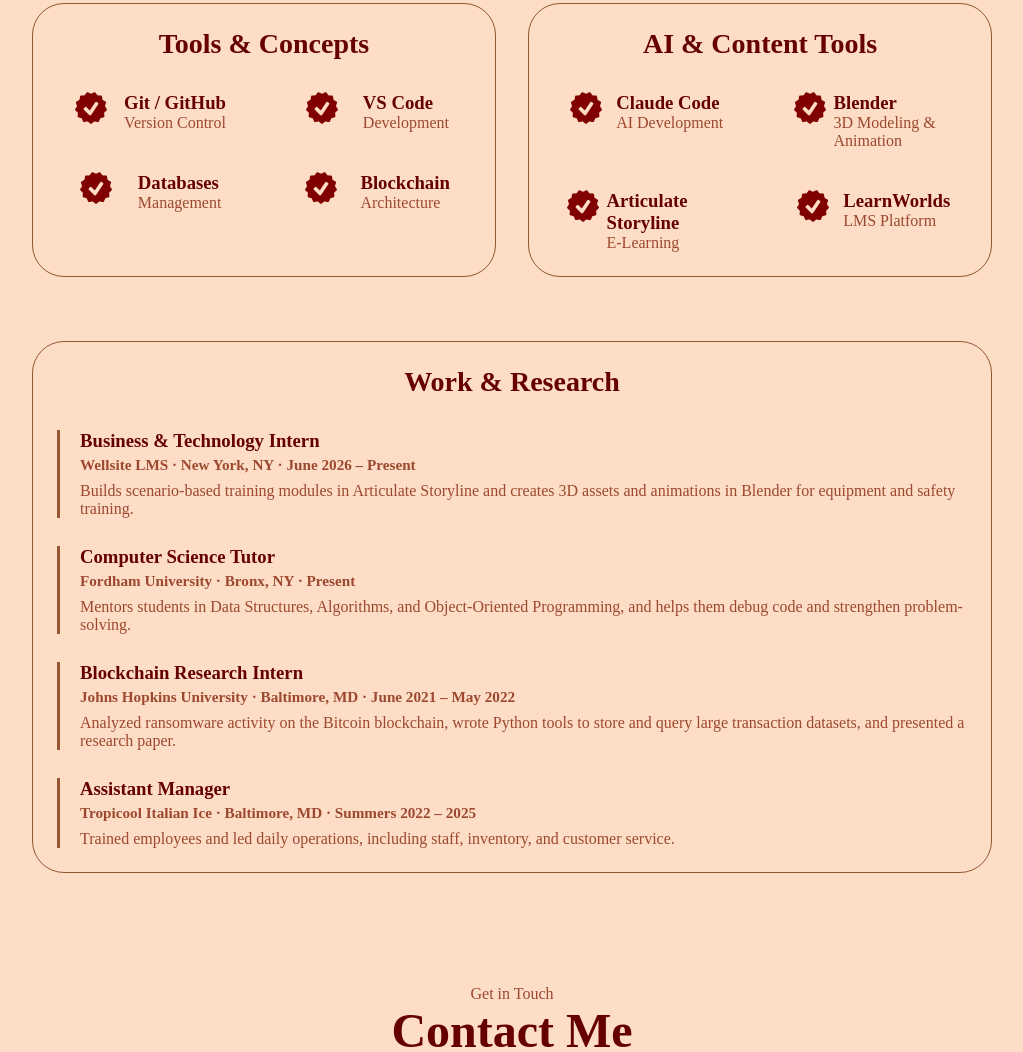
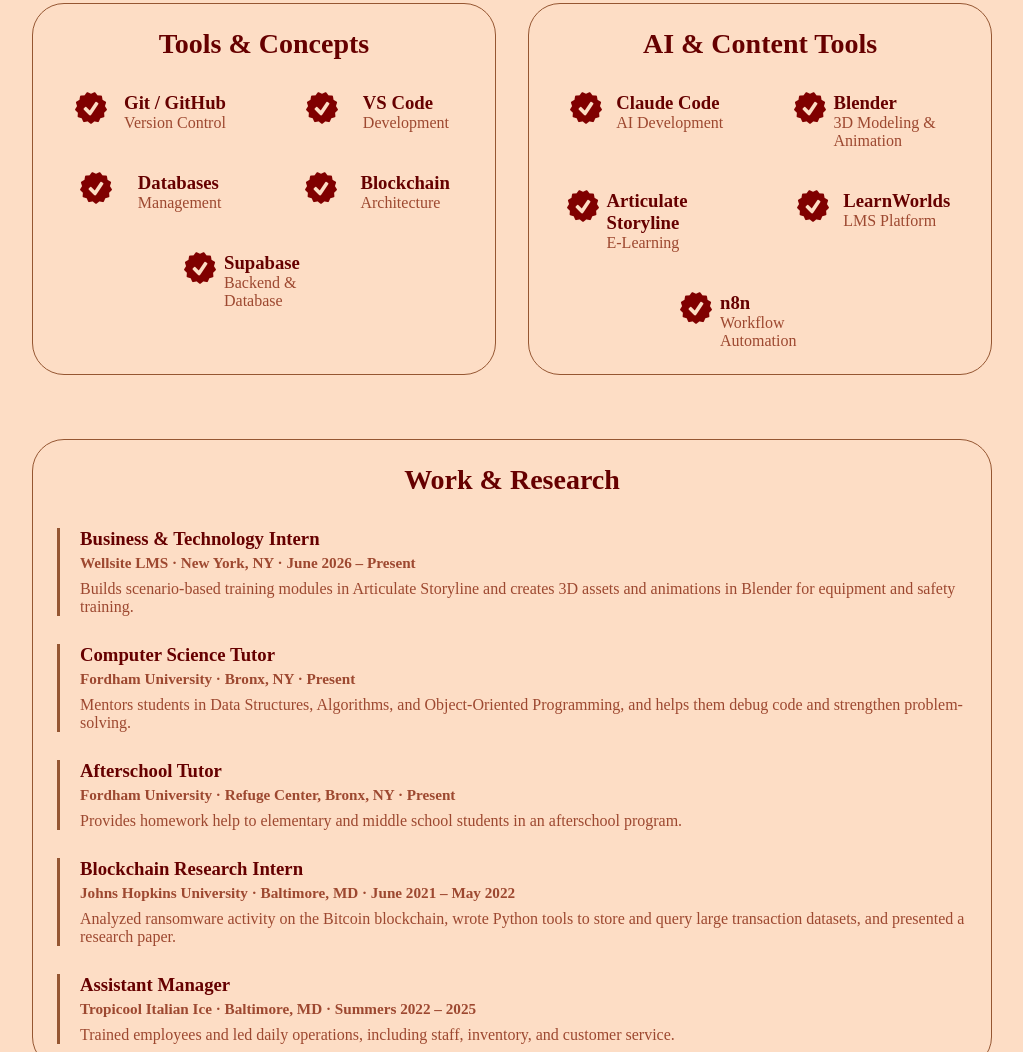
Before and after one commit to chloe0206/chloe-website, a plain HTML site: page index.html in a window 1280 px wide. Shown: the part 2193-3245 px from the top of the page, without its empty margins (128-1151 px from the left). Drawn offline with Linux system fonts and the light colour scheme.

Commit message:
new updates to experience section

```diff
--- a/index.html
+++ b/index.html
@@ -248,6 +248,16 @@
                                 <p>Architecture</p>
                             </div>
                         </article>
+                        <article>
+                            <img src="website/check-mark.png"
+                            alt="experience"
+                            class="icon"
+                            />
+                            <div>
+                                <h3>Supabase</h3>
+                                <p>Backend &amp; Database</p>
+                            </div>
+                        </article>
                     </div>
                 </div>
                 <div class="details-containers">
@@ -293,6 +303,16 @@
                                 <p>LMS Platform</p>
                             </div>
                         </article>
+                        <article>
+                            <img src="website/check-mark.png"
+                            alt="experience"
+                            class="icon"
+                            />
+                            <div>
+                                <h3>n8n</h3>
+                                <p>Workflow Automation</p>
+                            </div>
+                        </article>
                     </div>
                 </div>
             </div>
@@ -311,6 +331,11 @@
                             <p class="work-meta">Fordham University &middot; Bronx, NY &middot; Present</p>
                             <p>Mentors students in Data Structures, Algorithms, and Object-Oriented Programming,
                                 and helps them debug code and strengthen problem-solving.</p>
+                        </div>
+                        <div class="work-item">
+                            <h3>Afterschool Tutor</h3>
+                            <p class="work-meta">Fordham University &middot; Refuge Center, Bronx, NY &middot; Present</p>
+                            <p>Provides homework help to elementary and middle school students in an afterschool program.</p>
                         </div>
                         <div class="work-item">
                             <h3>Blockchain Research Intern</h3>
```
